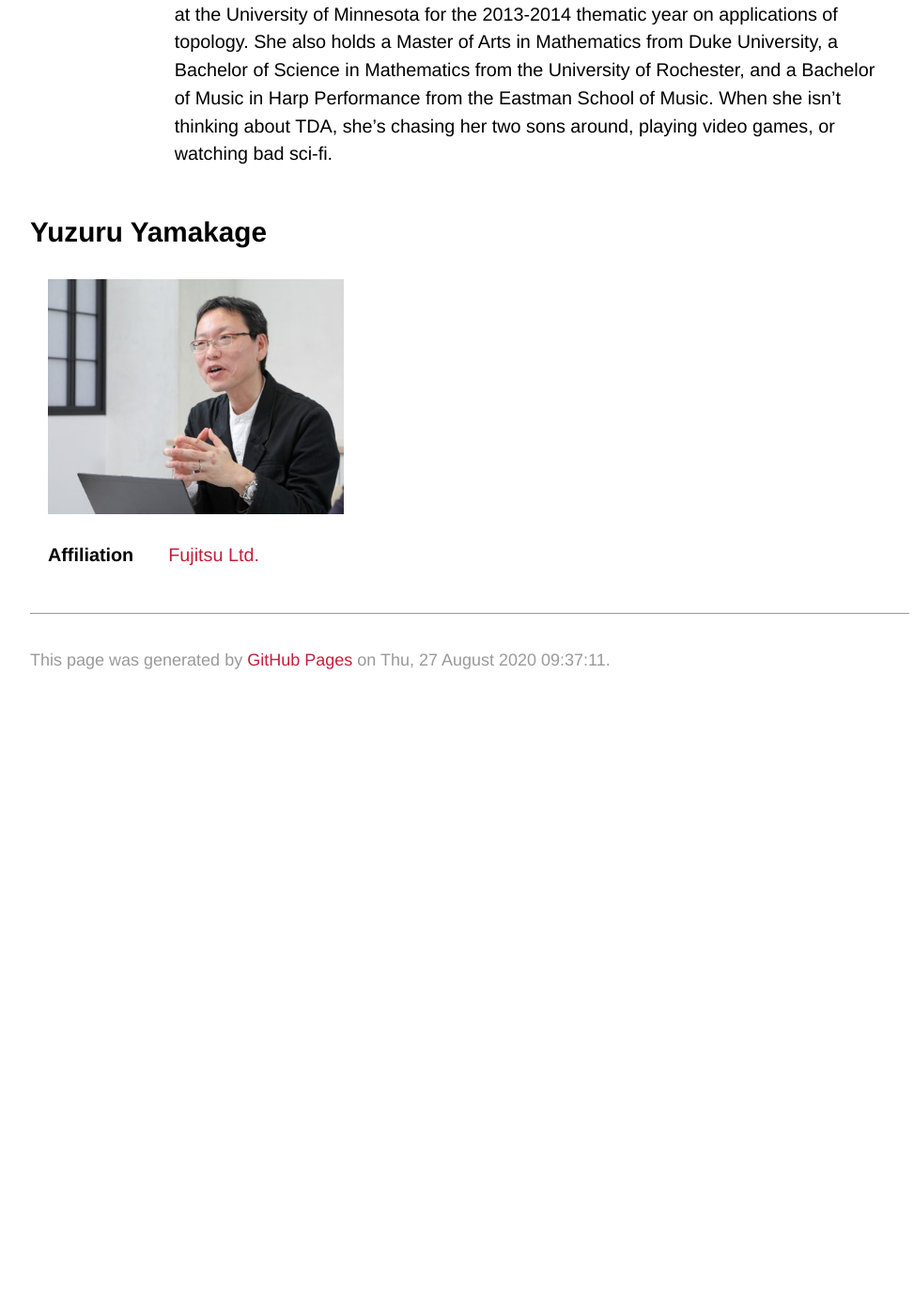
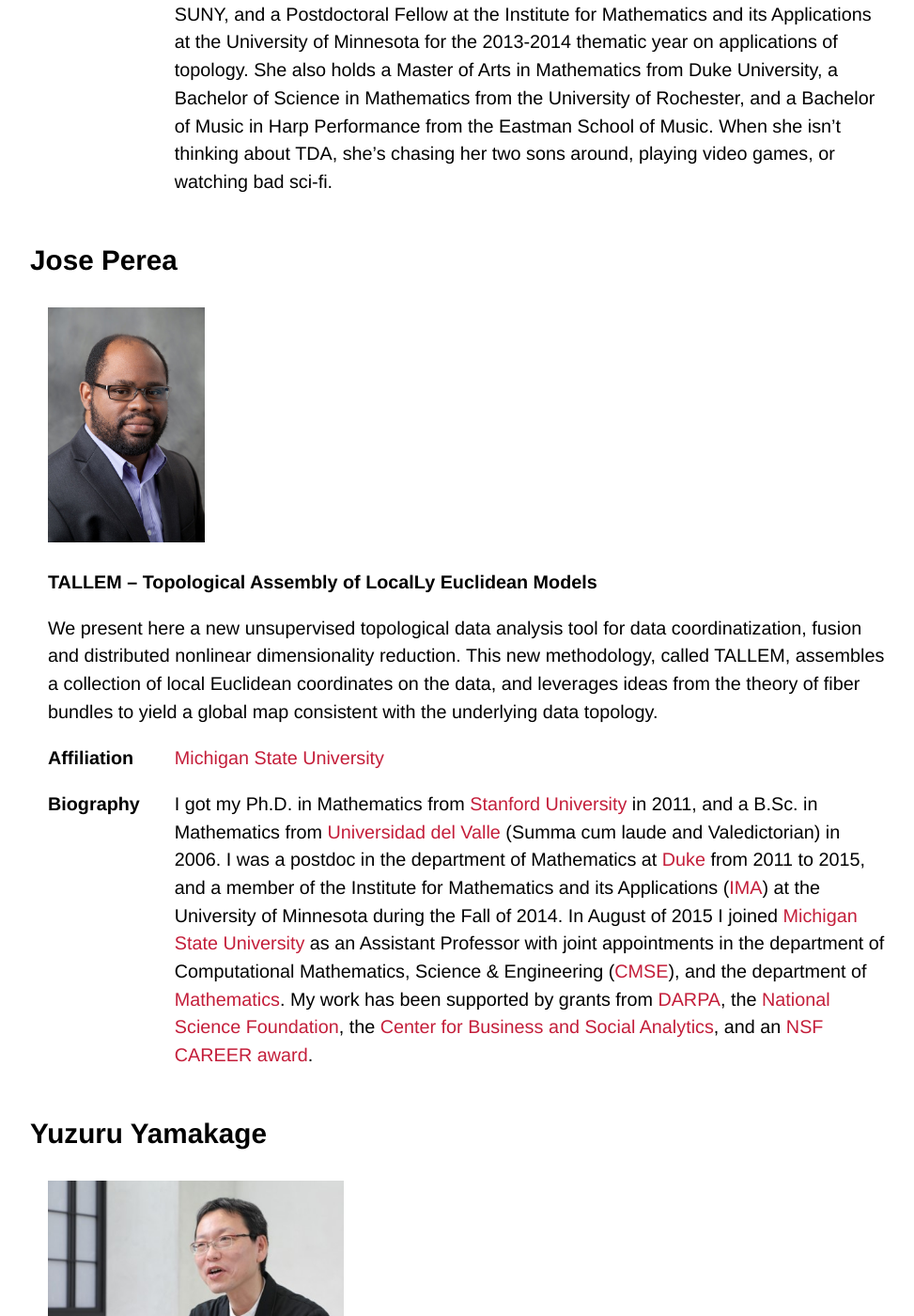
Before and after one commit to tda-in-ml/tda-in-ml.github.io, a Jekyll site: the page built from speakers.md, in a window 1280 px wide and 1400 px high, scrolled down 3553 px. Shown: the whole window at 94% size, without its empty margins (140-1113 px from the left). Built offline with Jekyll 4.4.1, drawn with Linux system fonts in a browser that asks for light colours; some web fonts are replaced; our own code applies the rules of GitHub Pages for plain Markdown files; before the commit the page ends 4305 px from its top, so only the background shows below that.

Commit message:
Updated speakers

```diff
--- a/speakers.md
+++ b/speakers.md
@@ -11,6 +11,7 @@ is expanded on a rolling basis, stay tuned for more!):
 - [Chao Chen](#chao-chen)
 - [Robert Ghrist](#robert-ghrist)
 - [Liz Munch](#liz-munch)
+- [Jose Perea](#jose-perea)
 - [Yuzuru Yamakage](#yuzuru-yamakage)
 
 ## Mathieu Carrière
@@ -41,6 +42,15 @@ is expanded on a rolling basis, stay tuned for more!):
 | **Affiliation** | [Michigan State University](http://elizabethmunch.com) |
 | **Biography** | Liz received her PhD from the Department of Mathematics at Duke University in May 2013. Prior to joining the faculty of Michigan State University, she was an Assistant Professor in the Department of Mathematics and Statistics at the University at Albany - SUNY, and a Postdoctoral Fellow at the Institute for Mathematics and its Applications at the University of Minnesota for the 2013-2014 thematic year on applications of topology. She also holds a Master of Arts in Mathematics from Duke University, a Bachelor of Science in Mathematics from the University of Rochester, and a Bachelor of Music in Harp Performance from the Eastman School of Music. When she isn't thinking about TDA, she's chasing her two sons around, playing video games, or watching bad sci-fi. |
 
+## Jose Perea
+
+| <img src="/assets/images/speakers/jp.jpg" alt="Jose Perea Munch" height="250px" /> |
+| **TALLEM -- Topological Assembly of LocalLy Euclidean Models** |
+| We present here a new unsupervised topological data analysis tool for data coordinatization, fusion and distributed nonlinear dimensionality reduction. This new methodology, called TALLEM, assembles a collection of local Euclidean coordinates on the data, and leverages ideas from the theory of fiber bundles to yield a global map consistent with the underlying data topology. |
+
+| **Affiliation** | [Michigan State University](https://www.joperea.com) |
+| **Biography** | I got my Ph.D. in Mathematics from [Stanford University](https://www.stanford.edu/) in 2011, and a B.Sc. in Mathematics from [Universidad del Valle](https://www.univalle.edu.co/) (Summa cum laude and Valedictorian) in 2006. I was a postdoc in the department of Mathematics at [Duke](https://duke.edu) from 2011 to 2015, and a member of the Institute for Mathematics and its Applications ([IMA](https://www.ima.umn.edu/2013-2014)) at the University of Minnesota during the Fall of 2014. In August of 2015 I joined [Michigan State University](https://msu.edu/) as an Assistant Professor with joint appointments in the department of Computational Mathematics, Science & Engineering ([CMSE](https://cmse.msu.edu)), and the department of [Mathematics](https://math.msu.edu). My work has been supported by grants from [DARPA](https://www.darpa.mil/), the [National Science Foundation](https://www.nsf.gov/), the [Center for Business and Social Analytics](http://cbsa.msu.edu/), and an [NSF CAREER award](https://www.nsf.gov/career). |
+
 ## Yuzuru Yamakage
 
 | <img src="/assets/images/speakers/yy.jpg" alt="Yuzuru Yamakage" height="250px" /> |
```
Also changed, not shown: assets/images/speakers/jp.jpg (added).
